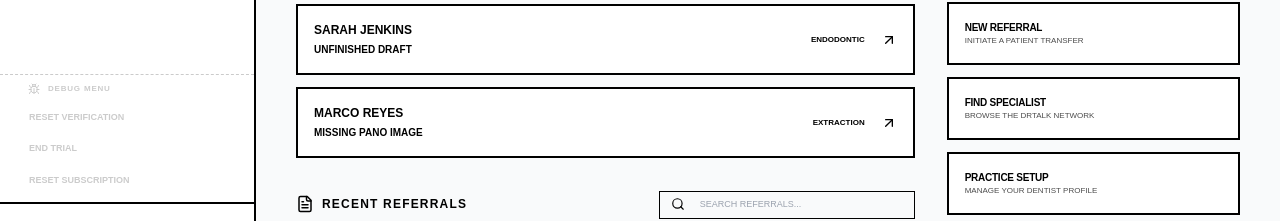
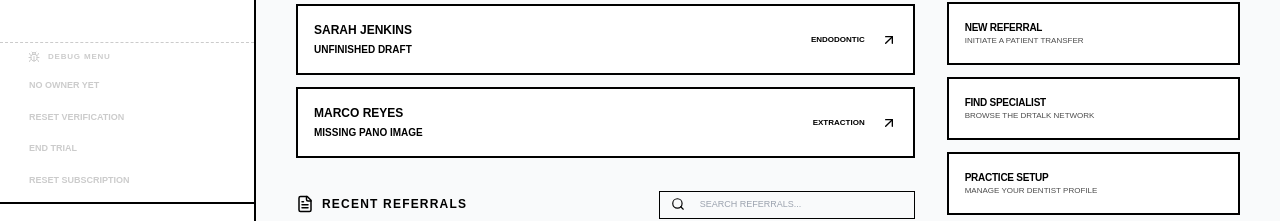
Before and after one commit to anton-g-kulikov/drtalk, a Next.js app: page /dentist/dashboard in a window 1280 px wide. Shown: the part 499-720 px from the top of the page. Built offline with nearby package versions, Linux system fonts and the light colour scheme; no server answers; the database is empty.

Commit message:
feat: add 'no owner yet' debug option and reorder debug menu

```diff
--- a/src/components/Navigation.tsx
+++ b/src/components/Navigation.tsx
@@ -9,7 +9,7 @@ import { useSubscription } from './SubscriptionContext';
 
 export const Sidebar = ({ onClose }: { onClose?: () => void }) => {
   const pathname = usePathname();
-  const { reset: resetVerification } = useVerification();
+  const { reset: resetVerification, setNoOwnerYet } = useVerification();
   const { endTrial, resetSubscription } = useSubscription();
   const isDentist = pathname.startsWith('/dentist');
   const navItems = isDentist
@@ -94,6 +94,12 @@ export const Sidebar = ({ onClose }: { onClose?: () => void }) => {
           <p className="text-[8px] font-black uppercase tracking-widest text-muted-foreground">Debug Menu</p>
         </div>
         <div className="space-y-1">
+          <button
+            onClick={setNoOwnerYet}
+            className="w-full text-left px-3 py-1.5 text-[9px] font-bold uppercase hover:bg-black hover:text-white transition-all border border-transparent hover:border-black"
+          >
+            No Owner Yet
+          </button>
           <button
             onClick={resetVerification}
             className="w-full text-left px-3 py-1.5 text-[9px] font-bold uppercase hover:bg-black hover:text-white transition-all border border-transparent hover:border-black"
```
